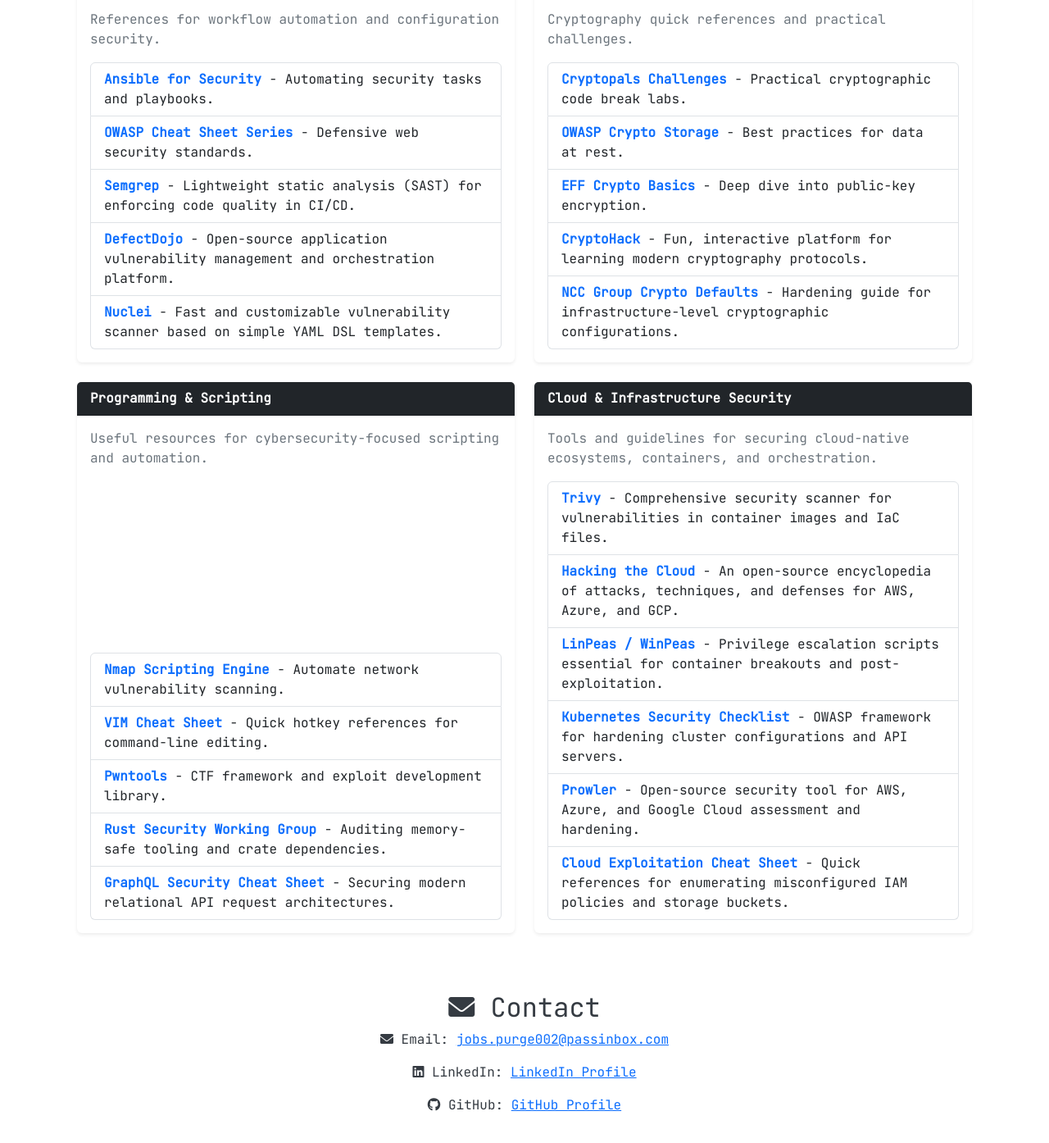
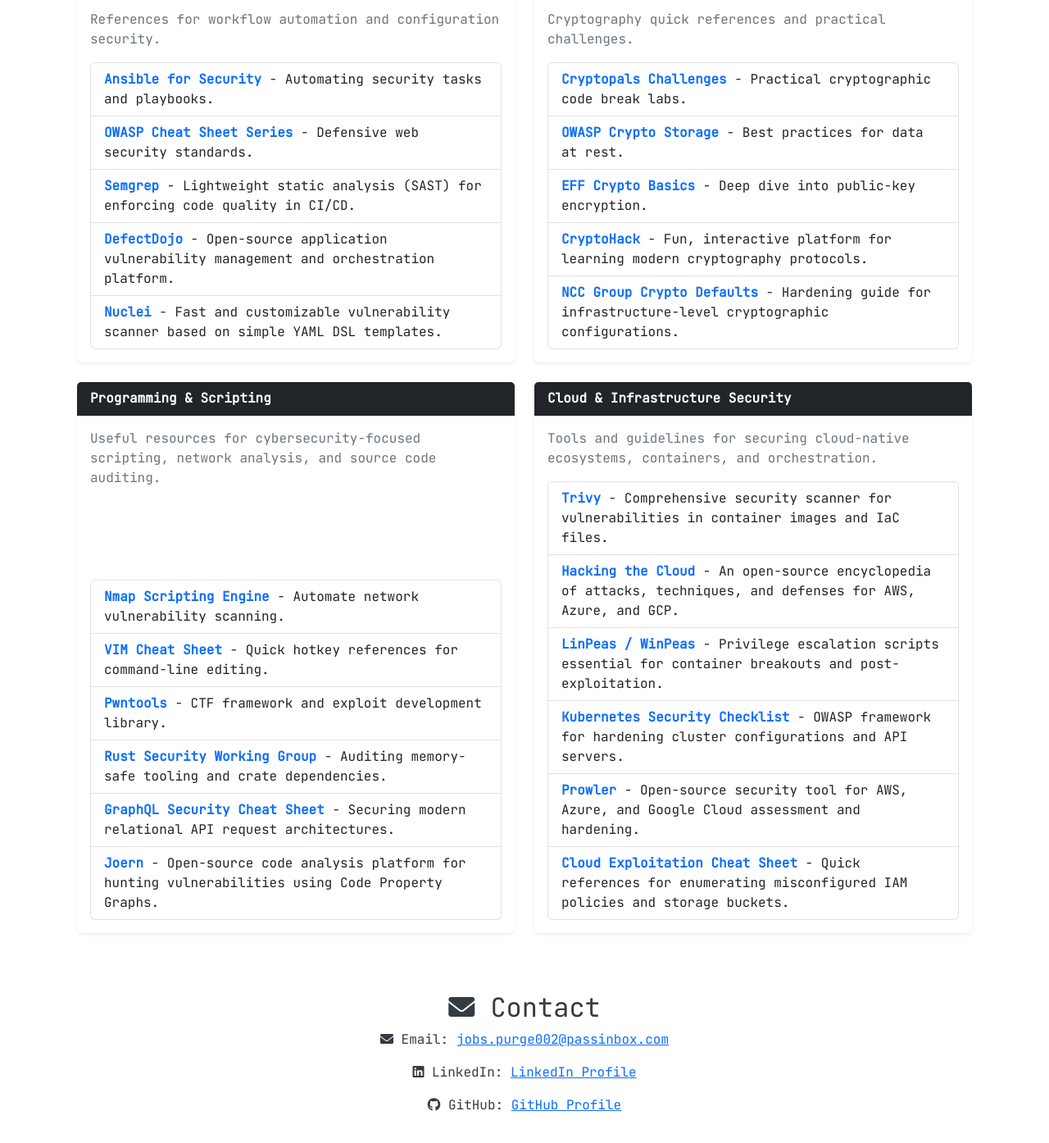
Before and after one commit to hackandtoss/hackandtoss.github.io, a Jekyll site: the page built from resources.html, in a window 1280 px wide and 1400 px high, scrolled down 2201 px. Shown: the top 1394 px of the window at 82% size. Built offline with Jekyll 4.4.1, drawn with Linux system fonts in a browser that asks for light colours.

Commit message:
Update programming resources description and add Joern for code analysis

```diff
--- a/_data/resources.yml
+++ b/_data/resources.yml
@@ -189,7 +189,7 @@
       text: "Hardening guide for infrastructure-level cryptographic configurations."
 
 - category: "Programming & Scripting"
-  description: "Useful resources for cybersecurity-focused scripting and automation."
+  description: "Useful resources for cybersecurity-focused scripting, network analysis, and source code auditing."
   links:
     - name: "Nmap Scripting Engine"
       url: "https://nmap.org/nsedoc/"
@@ -206,6 +206,9 @@
     - name: "GraphQL Security Cheat Sheet"
       url: "https://cheatsheetseries.owasp.org/cheatsheets/GraphQL_Security_Cheat_Sheet.html"
       text: "Securing modern relational API request architectures."
+    - name: "Joern"
+      url: "https://joern.io/"
+      text: "Open-source code analysis platform for hunting vulnerabilities using Code Property Graphs."
 
 - category: "Cloud & Infrastructure Security"
   description: "Tools and guidelines for securing cloud-native ecosystems, containers, and orchestration."
```
